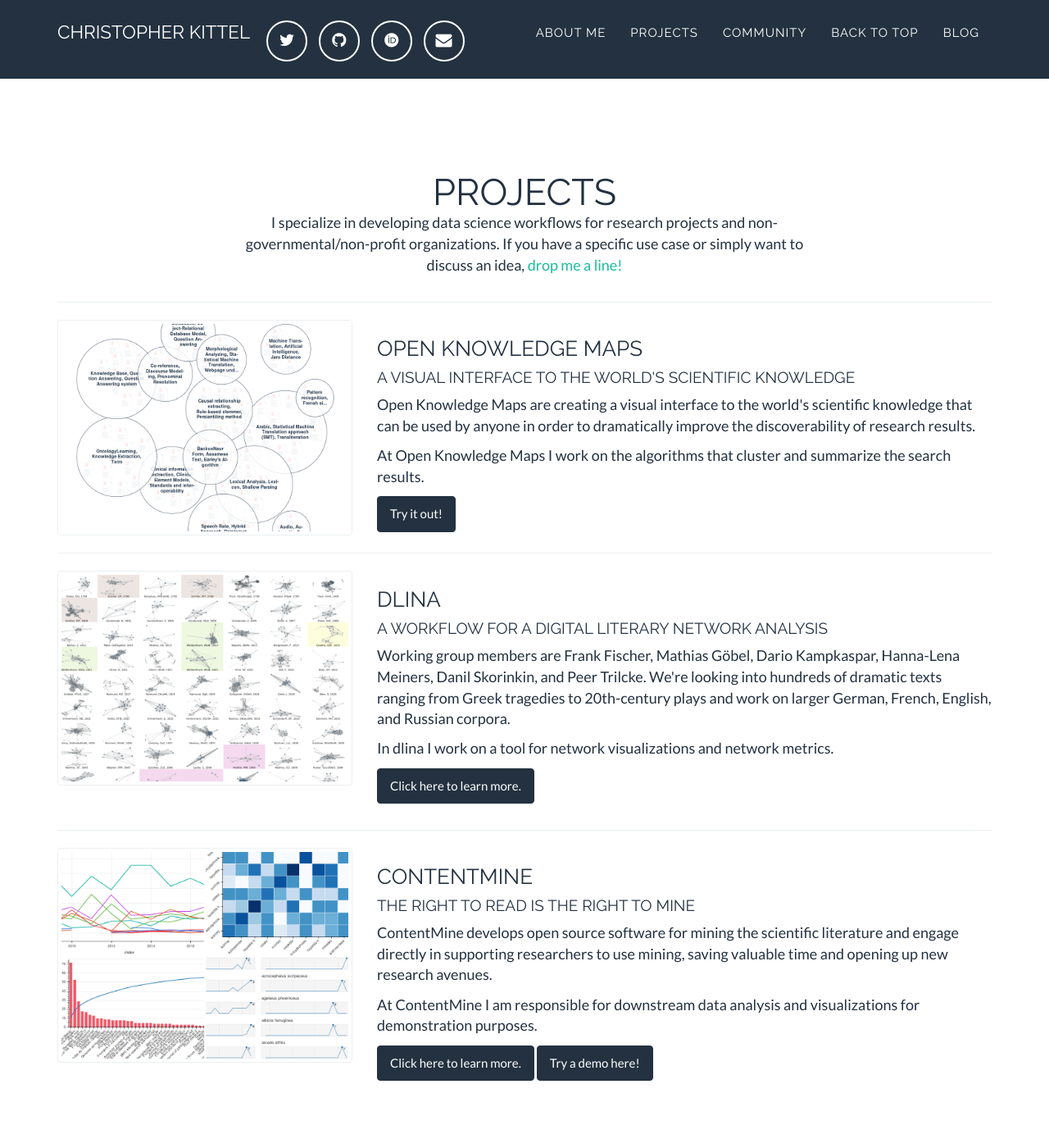
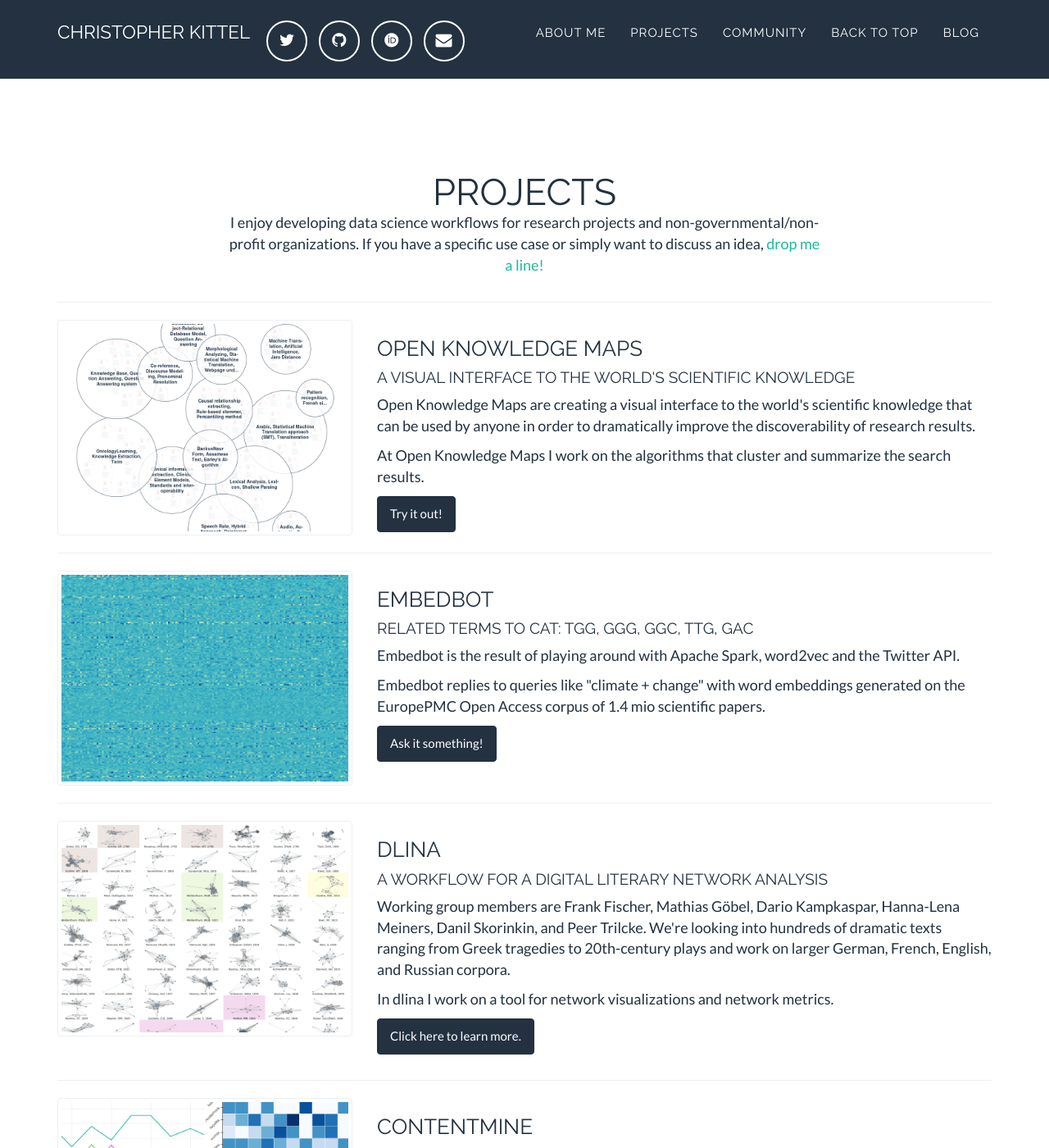
Before and after one commit to chreman/chreman.github.io, a Jekyll site: the page built from index.html, in a window 1280 px wide and 1400 px high, scrolled down 1050 px. Shown: the whole window at 82% size. Built offline with Jekyll 4.4.1, drawn with Linux system fonts in a browser that asks for light colours; nearby versions of some CDN libraries; some web fonts are replaced; comment, search, counter and statistics services are not loaded.

Commit message:
embedbot added to projects

```diff
--- a/_includes/image_modals.html
+++ b/_includes/image_modals.html
@@ -5,6 +5,19 @@
                 <div class="modal-content">
                     <div class="modal-body">
                         <img class="img-responsive" src="img/projects/OKM.png" />
+                    </div>
+                    <div class="modal-footer">
+                        <button type="button" class="btn btn-default" data-dismiss="modal">Close</button>
+                    </div>
+                </div>
+            </div>
+        </div>
+
+        <div id="Embedbot" class="modal fade" role="dialog">
+            <div class="modal-dialog modal-lg">
+                <div class="modal-content">
+                    <div class="modal-body">
+                        <img class="img-responsive" src="img/projects/embedbot.png" />
                     </div>
                     <div class="modal-footer">
                         <button type="button" class="btn btn-default" data-dismiss="modal">Close</button>
--- a/_includes/projects_grid.html
+++ b/_includes/projects_grid.html
@@ -7,7 +7,7 @@
                 <div class="col-lg-12 text-center">
                     <h2>Projects</h2>
                       <div class="col-lg-8 col-lg-offset-2">
-                        <p>I specialize in developing data science workflows for research projects and non-governmental/non-profit organizations. If you have a specific use case or simply want to discuss an idea, <a href = "mailto:contactATchristopherkittelDOTeu" onclick = "this.href=this.href.replace(/AT/,'&#64;').replace(/DOT/,'&#46;')">drop me a line!</a></p>
+                        <p>I enjoy developing data science workflows for research projects and non-governmental/non-profit organizations. If you have a specific use case or simply want to discuss an idea, <a href = "mailto:contactATchristopherkittelDOTeu" onclick = "this.href=this.href.replace(/AT/,'&#64;').replace(/DOT/,'&#46;')">drop me a line!</a></p>
                       </div>
                 </div>
             </div>
@@ -25,6 +25,22 @@
                     <p>Open Knowledge Maps are creating a visual interface to the world's scientific knowledge that can be used by anyone in order to dramatically improve the discoverability of research results.</p>
                     <p>At Open Knowledge Maps I work on the algorithms that cluster and summarize the search results.</p>
                     <a class="btn btn-primary" target="_blank" href="http://openknowledgemaps.org/index.php">Try it out!</a>
+                </div>
+            </div>
+            <!-- /.row -->
+            <hr>
+            <div class="row">
+                <div class="col-md-4">
+                  <a >
+                    <img data-toggle="modal" data-target="#Embedbot" class="img-responsive img-thumbnail" src="img/projects/embedbot.png" alt="Embedbot">
+                  </a>
+                </div>
+                <div class="col-md-8">
+                    <h3>Embedbot</h3>
+                    <h4>Related terms to cat: tgg, ggg, ggc, ttg, gac</h4>
+                    <p>Embedbot is the result of playing around with Apache Spark, word2vec and the Twitter API.</p>
+                    <p>Embedbot replies to queries like "climate + change" with word embeddings generated on the EuropePMC Open Access corpus of 1.4 mio scientific papers.</p>
+                    <a class="btn btn-primary" target="_blank" href="https://twitter.com/EmbedBot">Ask it something!</a>
                 </div>
             </div>
             <!-- /.row -->
```
